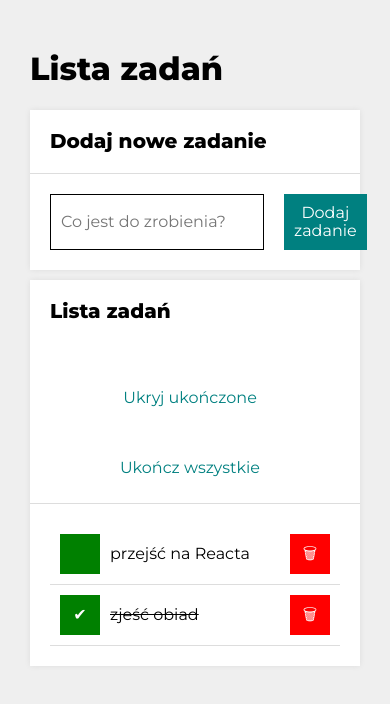
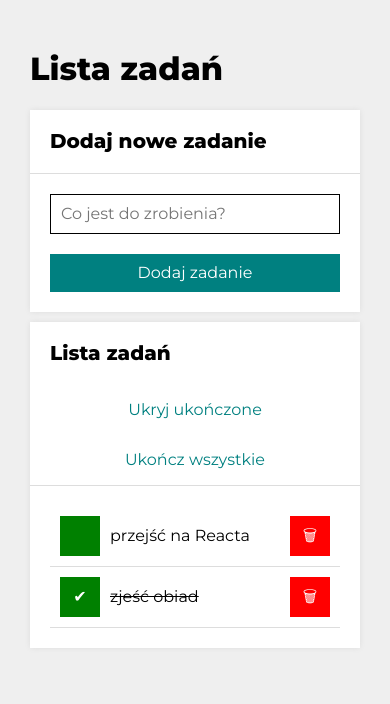
Before and after one commit to WerkaStrong/todo-list-react, a React (Create React App) app: page / in a window 390 px wide. Shown: the top 704 px of the page. Built offline with nearby package versions, Linux system fonts and the light colour scheme.

Commit message:
add body css to main index.css

```diff
--- a/src/Buttons/style.css
+++ b/src/Buttons/style.css
@@ -26,6 +26,6 @@
 @media(max-width: 767px) {
     .buttons__button {
         flex-basis: 100%;
-        margin: 10px;
+        margin: 0;
     }
 }
--- a/src/Form/style.css
+++ b/src/Form/style.css
@@ -28,6 +28,11 @@
 }
 
 @media (max-width: 767px) {
+    .form {
+        display: flex;
+        flex-direction: column;
+    }
+
     .form__input {
         display: grid;
         grid-template-columns: 1fr;
--- a/src/Section/style.css
+++ b/src/Section/style.css
@@ -13,11 +13,10 @@
 
 .section__header {
     display: grid;
-    grid-gap: 20px;
     grid-template-columns: 1fr auto;
     justify-content: space-between;
     border-bottom: 1px solid #ddd;
-    padding: 0px 10px 0px 0px;
+
 }
 
 @media(max-width: 767px) {
@@ -34,6 +33,7 @@
 
 .section__list {
     padding: 20px;
+
 }
 
 .section__body {
--- a/src/index.css
+++ b/src/index.css
@@ -1,5 +1,5 @@
-html{
-  box-sizing:border-box;
+html {
+  box-sizing: border-box;
   background-color: #eeee;
   margin-left: auto;
   margin-right: auto;
@@ -10,3 +10,8 @@ html{
 *, ::after, ::before {
   box-sizing: inherit;
 }
+
+body {
+  word-break: break-word;
+  overflow-wrap: break-word;
+}
```
